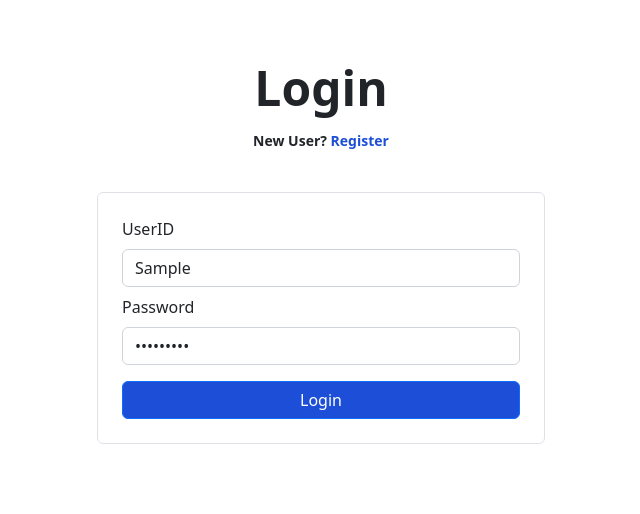
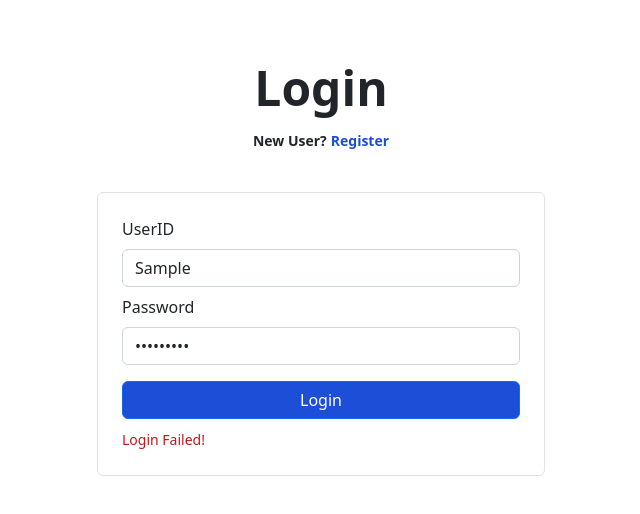
Before and after one commit to Rohan3011/project, a React (Vite) app: page /login in a window 1280 px wide. Both pictures are taken after typing "Sample", "Sample123" into the empty fields and a click on the button "Login". Shown: the top 514 px of the page, without its empty margins (319-959 px from the left). Built offline with nearby package versions, Linux system fonts and the light colour scheme; no server answers.

Commit message:
add login

```diff
--- a/package.json
+++ b/package.json
@@ -9,6 +9,7 @@
     "preview": "vite preview"
   },
   "dependencies": {
+    "axios": "^1.1.3",
     "bootstrap": "^5.2.2",
     "formik": "^2.2.9",
     "react": "^18.2.0",
--- a/src/App.jsx
+++ b/src/App.jsx
@@ -1,13 +1,10 @@
-import React from 'react'
-import {
-  createBrowserRouter,
-  RouterProvider,
-  Route,
-} from "react-router-dom";
+import React from "react";
+import { createBrowserRouter, RouterProvider, Route } from "react-router-dom";
 
-import 'bootstrap/dist/css/bootstrap.min.css';
-import Register from './pages/Register';
-import Login from './pages/Login';
+import "bootstrap/dist/css/bootstrap.min.css";
+import Register from "./pages/Register";
+import Login from "./pages/Login";
+import { AuthProvider } from "./context/AuthProvider";
 
 const router = createBrowserRouter([
   {
@@ -24,8 +21,10 @@ const router = createBrowserRouter([
   },
 ]);
 
-
 export default function App() {
-  return <RouterProvider router={router} />
-
+  return (
+    <AuthProvider>
+      <RouterProvider router={router} />
+    </AuthProvider>
+  );
 }
--- /dev/null
+++ b/src/api/axios.js
@@ -0,0 +1,5 @@
+import axios from "axios";
+
+export default axios.create({
+  baseURL: "http://localhost:8081",
+});
--- /dev/null
+++ b/src/context/AuthProvider.jsx
@@ -0,0 +1,15 @@
+import { createContext, useState } from "react";
+
+const AuthContext = createContext({});
+
+export const AuthProvider = ({ children }) => {
+  const [auth, setAuth] = useState({});
+
+  return (
+    <AuthContext.Provider value={{ auth, setAuth }}>
+      {children}
+    </AuthContext.Provider>
+  );
+};
+
+export default AuthContext;
--- a/src/pages/Login.jsx
+++ b/src/pages/Login.jsx
@@ -1,51 +1,58 @@
-import React from "react";
+import React, { useContext, useState } from "react";
 import { Button, Form } from "react-bootstrap";
-import { Formik } from 'formik';
-import * as Yup from 'yup';
+import { Formik } from "formik";
+import * as Yup from "yup";
 import { Link } from "react-router-dom";
-
+import AuthContext from "../context/AuthProvider";
+import axios from "../api/axios";
 
 const schema = Yup.object().shape({
   userId: Yup.string().required(),
-    password: Yup.string().max(255).required('Password is required'),
-
+  password: Yup.string().max(255).required("Password is required"),
 });
 
+const LOGIN_URL = "api/users/login";
 
 export default function Login() {
-
+  const { setAuth } = useContext(AuthContext);
+  const [errorMsg, setErrorMsg] = useState("");
 
   return (
     <div className="w-full h-full flex flex-col items-center">
       <div className="pt-8 lg:pt-16 pb-10">
         <h1 className="text-5xl font-bold text-center mb-3">Login</h1>
-                <span className="text-sm font-semibold">New User?   <Link className="text-blue-700 " to={'/register'}>Register</Link> </span>
-
+        <span className="text-sm font-semibold">
+          New User?
+          <Link className="ml-1 text-blue-700 " to={"/register"}>
+            Register
+          </Link>
+        </span>
       </div>
       <div className="w-full max-w-md bg-white p-4 border rounded-md">
         <Formik
           validationSchema={schema}
-                    onSubmit={(values, { setSubmitting }) => {
-                        setTimeout(() => {
-                            alert(JSON.stringify({
-                                ...values,
-                            }, null, 2));
-                            setSubmitting(false);
-                        }, 400);
+          onSubmit={async (values) => {
+            try {
+              setErrorMsg("");
+              const response = await axios.post(
+                LOGIN_URL,
+                JSON.stringify(values),
+                { headers: { "Cotent-Type": "application/json" } }
+              );
+
+              console.log(JSON.stringify(response?.data));
+              setAuth(values);
+            } catch (error) {
+              console.log(error);
+              setErrorMsg("Login Failed!");
+            }
           }}
           initialValues={{
-                        userId: '',
-                        password: '',
-
+            userId: "",
+            password: "",
           }}
         >
-                    {({
-                        handleSubmit,
-                        handleChange,
-                        values,
-                        errors,
-                    }) => (
-
+          {({ handleSubmit, handleChange, values, errors }) => (
             <Form className="space-y-2" onSubmit={handleSubmit}>
               <Form.Group className="">
                 <Form.Label>UserID</Form.Label>
@@ -62,8 +69,7 @@ export default function Login() {
                 </Form.Control.Feedback>
               </Form.Group>
 
-
-                            <Form.Group className="" >
+              <Form.Group className="">
                 <Form.Label>Password</Form.Label>
                 <Form.Control
                   type="password"
@@ -78,15 +84,22 @@ export default function Login() {
                 </Form.Control.Feedback>
               </Form.Group>
               <Form.Group className="mt-3">
-                                <Button className="w-full bg-blue-700 hover:opacity-95" type="submit">
+                <Button
+                  className="w-full bg-blue-700 hover:opacity-95"
+                  type="submit"
+                >
                   Login
                 </Button>
               </Form.Group>
+              {errorMsg && (
+                <div>
+                  <span className="text-red-700 text-sm">{errorMsg}</span>
+                </div>
+              )}
             </Form>
           )}
         </Formik>
-
       </div>
-        </div >
+    </div>
   );
 }
```
Also changed, not shown: 1 other file (tests, documents, lock files or other folders). Lines whose indentation alone changed are shown as unchanged.
